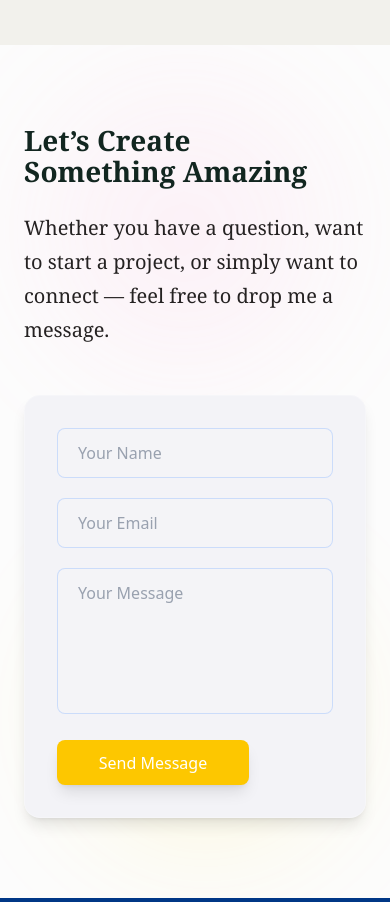
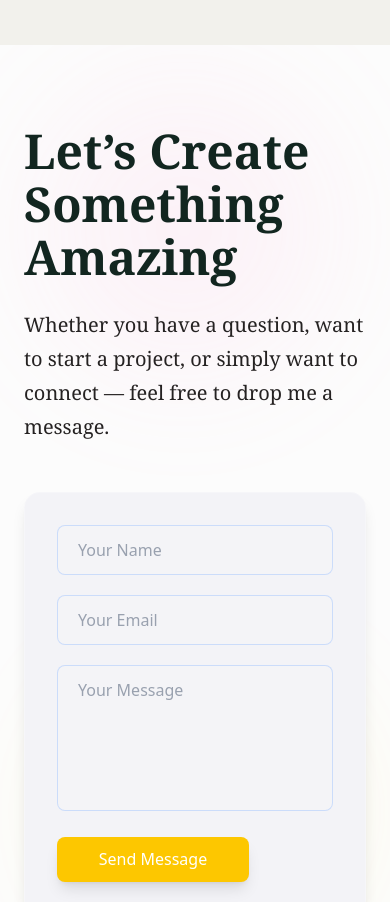
Before and after one commit to Tanmoy9088/mern-portfolio, a React (Vite) app in the folder client/: page / in a window 390 px wide. Shown: the part 7320-8222 px from the top of the page. Built offline with nearby package versions, Linux system fonts and the light colour scheme; a web font is replaced by a local one.

Commit message:
responsive .hero-h1 add

```diff
--- a/client/src/index.css
+++ b/client/src/index.css
@@ -71,17 +71,17 @@ button:focus-visible {
 }
 
 h1 {
-  font-size: 50px;
+  font-size: 4rem;
   line-height: 1.1;
   font-family: "Georgia", serif;
   font-weight: bold;
 }
-.conntact-h1 {
-  font-size: 150px;
+.contact-h1 {
+  font-size: 3rem;
   line-height: 1.1;
   font-family: "Georgia", serif;
   font-weight: bold;
-  color: red;
+  /* color: red; */
 }
 .hero-h1{
   font-size: 4rem;
@@ -329,4 +329,8 @@ p {
   font-size: 2.5rem;
 
 }
+.hero-h1 span{
+  font-size: 2.5rem;
+
 }
+}
```
